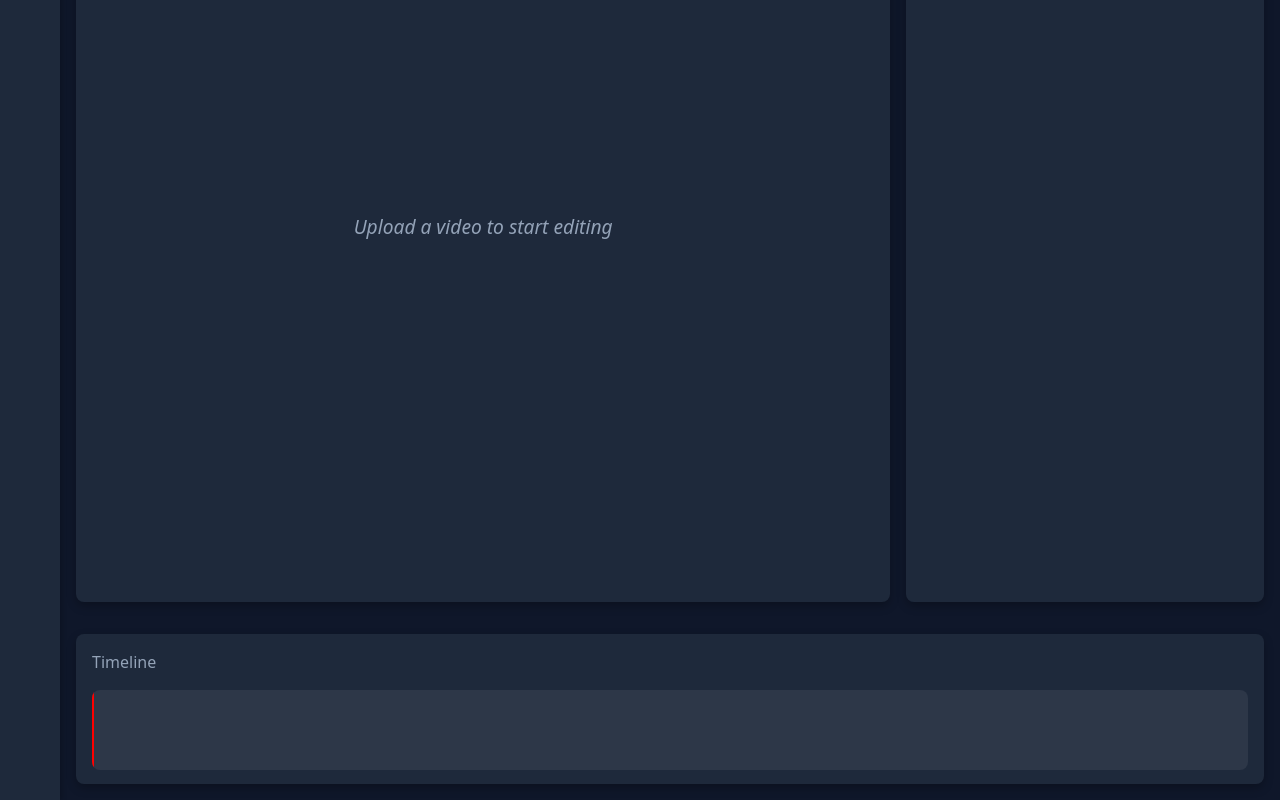
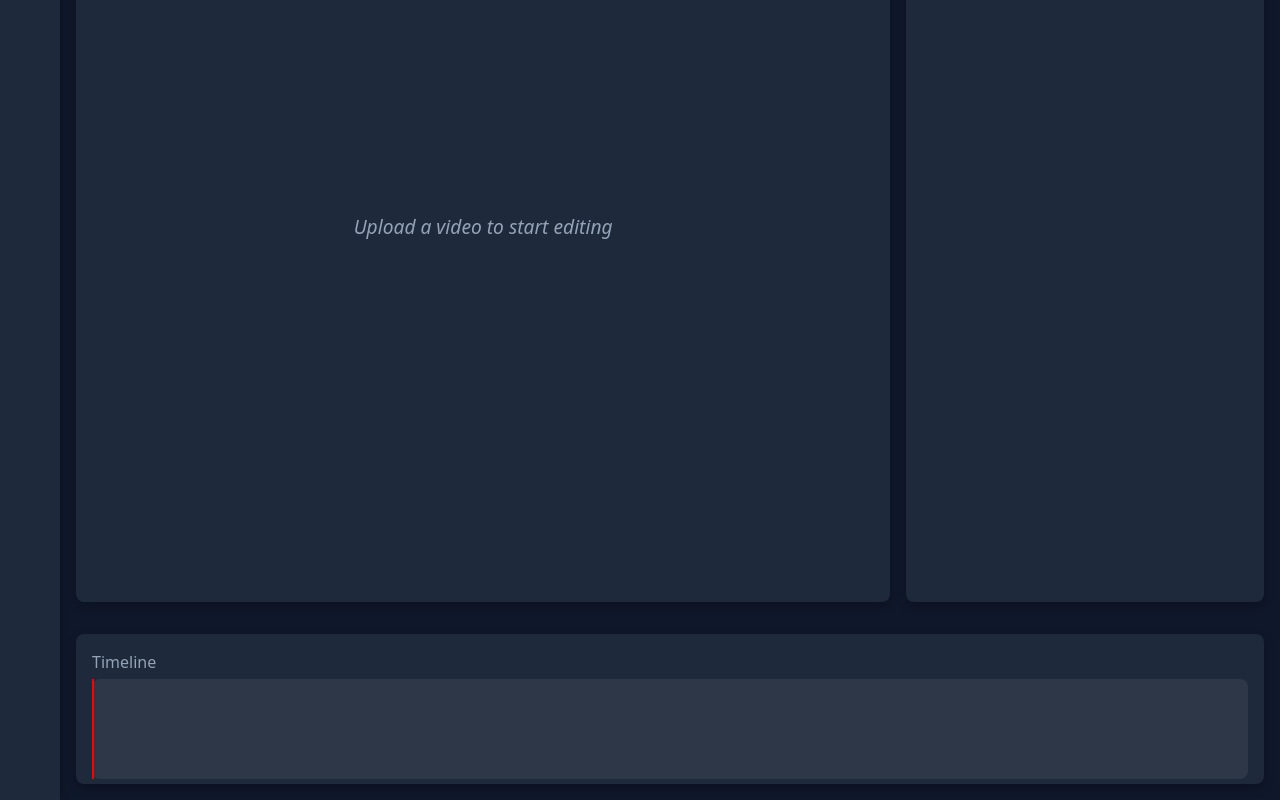
Before and after one commit to ANIRUK007/repati-kosam, a React (Vite) app in the folder frontend/: page /editor/1 in a window 1280 px wide. Shown: the part 304-1104 px from the top of the page. Built offline with nearby package versions, Linux system fonts and the light colour scheme.

Commit message:
video editor final

```diff
--- a/frontend/src/components/VideoEditor.jsx
+++ b/frontend/src/components/VideoEditor.jsx
@@ -195,17 +195,16 @@ const VideoEditor = () => {
             boxShadow: '0 4px 10px rgba(0, 0, 0, 0.25)',
           }}
         >
-          <h3 style={{ marginBottom: '1rem', color: '#94a3b8' }}>Timeline</h3>
+          <h3 style={{ marginBottom: '0.3rem', color: '#94a3b8' }}>Timeline</h3>
           <div
             style={{
-              height: '80px',
+              height: '100px',
               backgroundColor: '#2d3748',
               borderRadius: '8px',
               display: 'flex',
               alignItems: 'center',
-              padding: '0.5rem',
+              padding: '0.3rem',
               position: 'relative',
-              overflowX: 'scroll',
             }}
           >
             {timeline.map((clip) => (
```
